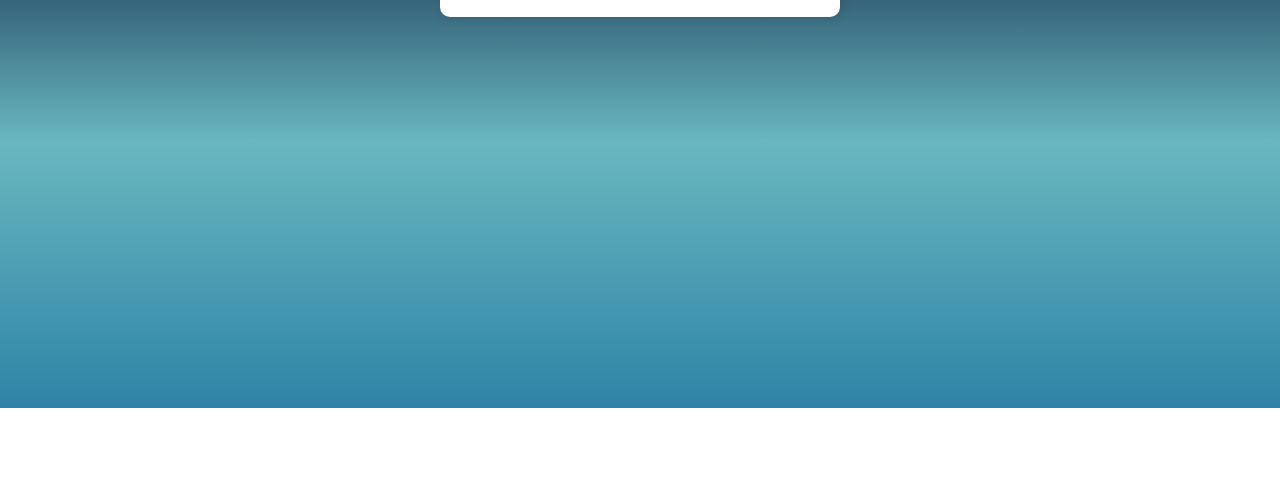
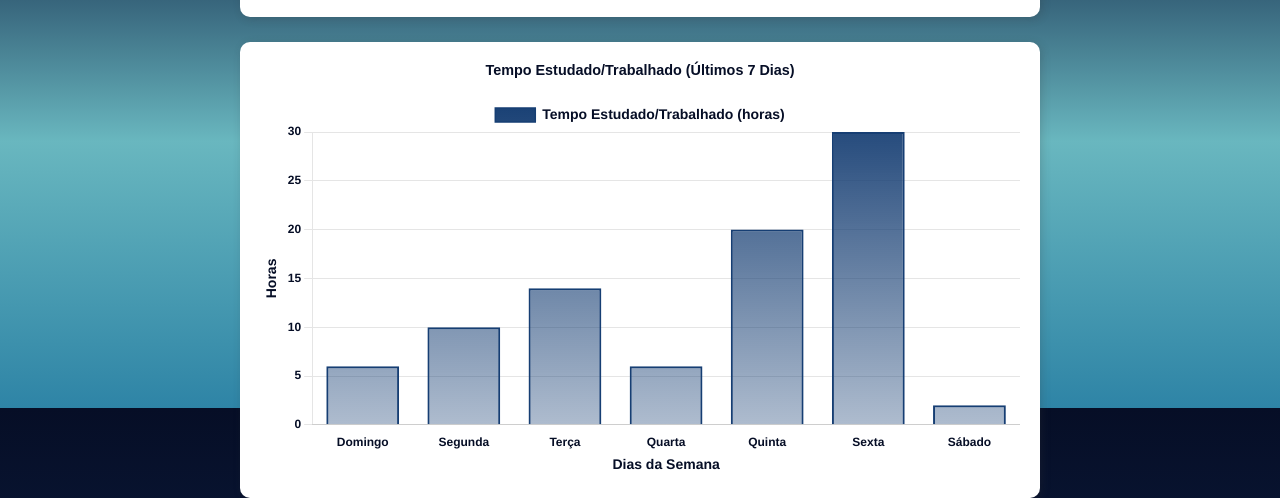
Before and after one commit to kauafelixx/pomoflow, a plain HTML site: page home.html in a window 1280 px wide. Shown: the part 392-890 px from the top of the page. Before the commit the page ends 800 px from the top, so only its background shows below. Drawn offline with nearby package versions, Linux system fonts and the light colour scheme.

Commit message:
ta ficado mass!!!!

```diff
--- a/home.html
+++ b/home.html
@@ -13,6 +13,7 @@
       rel="stylesheet"
       href="https://fonts.googleapis.com/css2?family=Material+Symbols+Outlined:opsz,wght,FILL,GRAD@20..48,100..700,0..1,-50..200&icon_names=avg_pace"
     />
+    <script src="https://cdn.jsdelivr.net/npm/chart.js"></script>
     <title>PomoFlow</title>
   </head>
   <body>
@@ -47,6 +48,13 @@
       <p id="message-text"></p>
       <button id="close-message">&times;</button>
     </div>
-    <script src="script/timer.js"></script>
+
+    <section class="chart-section">
+      <h2>Tempo Estudado/Trabalhado (Últimos 7 Dias)</h2>
+      <canvas id="studyChart"></canvas>
+    </section>
+
+
+    <script src="script/timer.js"></script>  <script src="script/chart.js"></script>
   </body>
 </html>
--- /dev/null
+++ b/script/chart.js
@@ -0,0 +1,120 @@
+// Função para recuperar os dados de tempo estudado/trabalhado
+function getStudyData() {
+    // Dados fictícios para teste
+    const labels = ['Domingo', 'Segunda', 'Terça', 'Quarta', 'Quinta', 'Sexta', 'Sábado'];
+    const data = [6, 10, 14, 6, 20, 30, 2]; // Tempo em horas (valores fictícios)
+
+    return { labels, data };
+  }
+
+  // Dados do gráfico
+  const { labels, data } = getStudyData();
+
+  // Cria um gradiente para as barras
+  const ctx = document.getElementById('studyChart').getContext('2d');
+  const gradient = ctx.createLinearGradient(0, 0, 0, 400);
+  gradient.addColorStop(0, 'rgba(22, 62, 115, 1)'); // Cor inicial
+  gradient.addColorStop(1, 'rgba(22, 62, 115, 0.2)'); // Cor final
+
+  const studyData = {
+    labels,
+    datasets: [{
+      label: 'Tempo Estudado/Trabalhado (horas)',
+      data,
+      backgroundColor: gradient,
+      borderColor: 'rgba(22, 62, 115, 1)',
+      borderWidth: {
+        top: 2,    // Borda no topo
+        right: 2,  // Borda à direita
+        left: 2,   // Borda à esquerda
+        bottom: 0, // Sem borda na base
+      },
+      borderRadius: 0, // Sem bordas arredondadas
+      borderSkipped: false, // Aplica bordas conforme configurado
+      shadowOffsetX: 2, // Deslocamento horizontal da sombra
+      shadowOffsetY: 2, // Deslocamento vertical da sombra
+      shadowBlur: 5,    // Suavidade da sombra
+      shadowColor: 'rgba(0, 0, 0, 0.85)', // Cor da sombra
+    }]
+  };
+
+  // Configurações do gráfico
+  const chartConfig = {
+    type: 'bar', // Tipo de gráfico (barras)
+    data: studyData,
+    options: {
+      responsive: true,
+      plugins: {
+        legend: {
+          display: true,
+          position: 'top',
+          labels: {
+            color: '#060E26', // Cor da legenda
+            font: {
+              size: 14,
+              weight: 'bold'
+            }
+          }
+        }
+      },
+      scales: {
+        y: {
+          beginAtZero: true, // Começa o eixo Y do zero
+          grid: {
+            color: 'rgba(0, 0, 0, 0.1)', // Cor das linhas de grade
+          },
+          ticks: {
+            color: '#060E26', // Cor dos números do eixo Y
+            font: {
+              size: 12,
+              weight: 'bold'
+            }
+          },
+          title: {
+            display: true,
+            text: 'Horas',
+            color: '#060E26', // Cor do título do eixo Y
+            font: {
+              size: 14,
+              weight: 'bold'
+            }
+          }
+        },
+        x: {
+          grid: {
+            display: false, // Remove as linhas de grade do eixo X
+          },
+          ticks: {
+            color: '#060E26', // Cor dos rótulos do eixo X
+            font: {
+              size: 12,
+              weight: 'bold'
+            }
+          },
+          title: {
+            display: true,
+            text: 'Dias da Semana',
+            color: '#060E26', // Cor do título do eixo X
+            font: {
+              size: 14,
+              weight: 'bold'
+            }
+          }
+        }
+      },
+      animation: {
+        duration: 1000, // Duração da animação em milissegundos
+        easing: 'easeInOutQuart' // Tipo de animação
+      }
+    }
+  };
+
+  // Cria o gráfico
+  const studyChart = new Chart(document.getElementById('studyChart'), chartConfig);
+
+  // Função para atualizar o gráfico
+  function updateChart() {
+    const { labels, data } = getStudyData(); // Recupera os dados atualizados
+    studyChart.data.datasets[0].data = data; // Atualiza os dados do gráfico
+    studyChart.update(); // Renderiza o gráfico novamente
+  }
--- a/script/timer.js
+++ b/script/timer.js
@@ -124,3 +124,43 @@ closeMessage.addEventListener("click", hideMessage);
 // Inicializa o timer
 timeLeft = 25 * 60; // Começa com 25 minutos de trabalho
 updateTimer();
+
+
+
+
+
+
+
+// Função para salvar o tempo estudado/trabalhado
+
+function saveStudyTime(minutes) {
+  const today = new Date().toLocaleDateString(); // Data atual
+  const studyData = JSON.parse(localStorage.getItem('studyData')) || {};
+
+  // Converte minutos para horas
+  const hours = (studyData[today] || 0) + (minutes / 60);
+
+  // Salva os dados no localStorage
+  studyData[today] = hours;
+  localStorage.setItem('studyData', JSON.stringify(studyData));
+}
+// Modifique a função toggleWorkRest para salvar o tempo estudado
+function toggleWorkRest() {
+  if (isWorkTime) {
+    // Terminou o tempo de trabalho, inicia o descanso
+    isWorkTime = false;
+    timeLeft = 5 * 60; // 5 minutos de descanso
+    showMessage('Tempo de trabalho concluído! Hora de descansar.');
+
+    // Salva o tempo estudado (25 minutos)
+    saveStudyTime(25);
+  } else {
+    // Terminou o tempo de descanso, inicia o trabalho
+    isWorkTime = true;
+    timeLeft = 25 * 60; // 25 minutos de trabalho
+    showMessage('Tempo de descanso concluído! Hora de trabalhar.');
+  }
+  // Reinicia o timer automaticamente
+  isPaused = true; // Reseta o estado de pausa
+  startTimer(); // Inicia o próximo ciclo
+}
--- a/style.css
+++ b/style.css
@@ -59,7 +59,8 @@ h1 {
 
 .container-timer {
   background-color: white;
-  width: 400px;
+  max-width: 800px;
+  width: 90%;
   margin: 25px auto;
   padding: 20px;
   border-radius: 10px;
@@ -193,3 +194,29 @@ h1 {
 #close-message:hover {
   color: var(--color-light);
 }
+
+
+/* Estilos para a seção do gráfico */
+.chart-section {
+  width: 90%;
+  max-width: 800px;
+  margin: 20px auto;
+  padding: 20px;
+  background-color: #fff;
+  border-radius: 10px;
+  box-shadow: 2px 2px 8px #33333336;
+  text-align: center;
+}
+
+.chart-section h2 {
+  color: var(--color-primary);
+  margin-bottom: 20px;
+  font-family: Arial, Helvetica, sans-serif;
+  font-size: .9em;
+}
+
+#studyChart {
+  max-width: 100%;
+  margin: 0 auto;
+  height: 1000px;
+}
```
Also changed, not shown: index.html (+8 -1 lines), register.html (+8 -1 lines).
